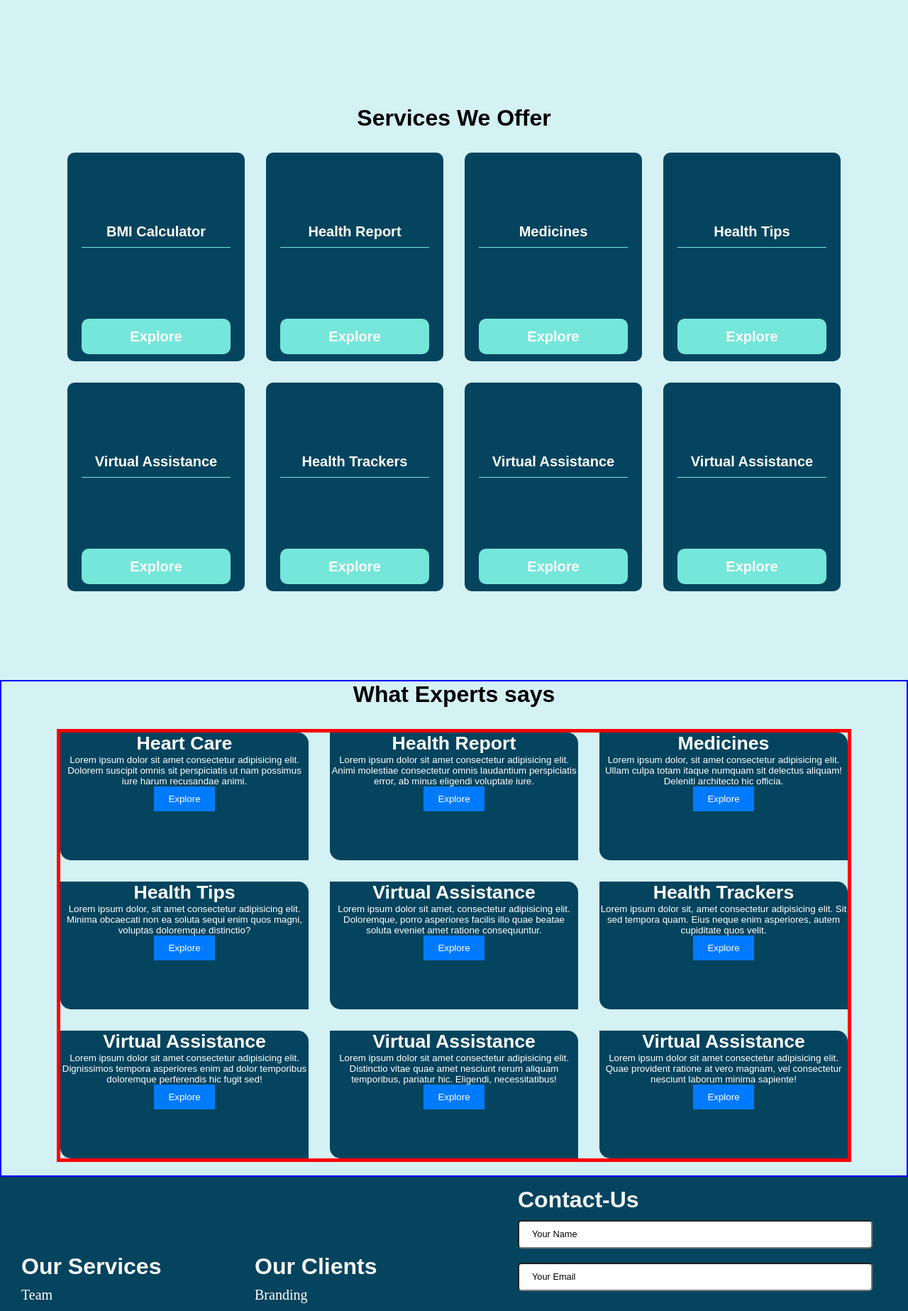
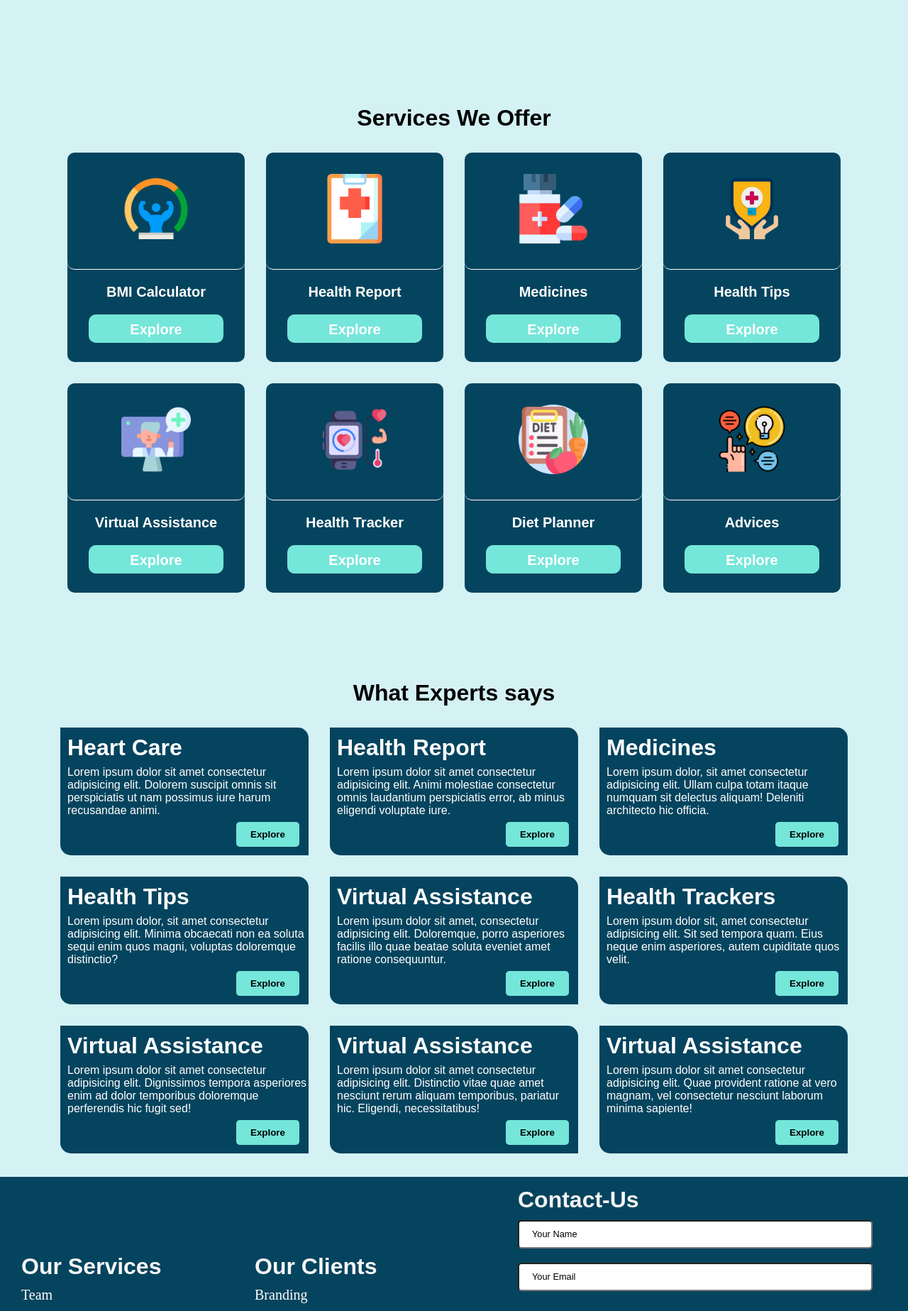
Before and after one commit to poulomi-03/digihealth, a PHP site: page /index.html in a window 1280 px wide; the page is wider, and only the part inside the window is pictured. Shown: the part 718-2565 px from the top of that part at 71% size. Run offline with PHP 8.4, Linux system fonts and the light colour scheme.

Commit message:
added new services folder inside assets for services images, edited css file for services and blogs section

```diff
--- a/index.html
+++ b/index.html
@@ -5,6 +5,7 @@
     <meta name="viewport" content="width=device-width, initial-scale=1.0" />
     <title>Healthcare Website</title>
     <link rel="stylesheet" href="./styles/style.css" />
+    <link rel="stylesheet" href="styles/responsive.css">
     <link
       rel="stylesheet"
       href="https://cdnjs.cloudflare.com/ajax/libs/font-awesome/6.5.2/css/all.min.css"
@@ -47,55 +48,100 @@
     </div>
     <!--hero section ends here-->
 
+    <!--services section starts here-->
     <div class="service-container" id="services">
       <h1>Services We Offer</h1>
       <div class="service-wrapper">
-        <div class="card1">
+
+        <div class="card">
+          <div class="card-img">
+            <img src="assets/services/bmi.png" alt="">
+          </div>
+          <div class="card-content">
             <h1>BMI Calculator</h1>
             <button>Explore</button>
           </div>
+        </div>
 
-        <div class="card2">
+        <div class="card">
+          <div class="card-img">
+            <img src="assets/services/health-report.png" alt="">
+          </div>
+          <div class="card-content">
             <h1>Health Report</h1>
             <button>Explore</button>
           </div>
+        </div>
 
-        <div class="card3">
+        <div class="card">
+          <div class="card-img">
+            <img src="assets/services/medicines.png" alt="">
+          </div>
+          <div class="card-content">
             <h1>Medicines</h1>
             <button>Explore</button>
           </div>
+        </div>
 
-        <div class="card4">
+        <div class="card">
+          <div class="card-img">
+            <img src="assets/services/health-tips.png" alt="">
+          </div>
+          <div class="card-content">
             <h1>Health Tips</h1>
             <button>Explore</button>
           </div>
-
-        <div class="card5">
-          <h1>Virtual Assistance</h1>
-          <button>Explore</button>
         </div>
 
-        <div class="card5">
-          <h1>Health Trackers</h1>
-          <button>Explore</button>
+        <div class="card">
+          <div class="card-img">
+            <img src="assets/services/virtual-assistance.png" alt="">
           </div>
-
-        <div class="card5">
-          <h1>Virtual Assistance</h1>
-          <button>Explore</button>
-        </div>
-
-        <div class="card5">
+          <div class="card-content">
             <h1>Virtual Assistance</h1>
             <button>Explore</button>
           </div>
         </div>
+
+        <div class="card">
+          <div class="card-img">
+            <img src="assets/services/health-tracker.png" alt="">
           </div>
+          <div class="card-content">
+            <h1>Health Tracker</h1>
+            <button>Explore</button>
+          </div>
+        </div>
+
+        <div class="card">
+          <div class="card-img">
+            <img src="assets/services/diet-planner.png" alt="">
+          </div>
+          <div class="card-content">
+            <h1>Diet Planner</h1>
+            <button>Explore</button>
+          </div>
+        </div>
+
+        <div class="card">
+          <div class="card-img">
+            <img src="assets/services/advices.png" alt="">
+          </div>
+          <div class="card-content">
+            <h1>Advices</h1>
+            <button>Explore</button>
+          </div>
+        </div>
+
+      </div>
+    </div>
+    <!--services section ends here-->
+
     <!--blogs section starts here-->
     <div class="blogs-container" id="blogs">
       <h1>What Experts says</h1>
       <div class="blogs-wrapper">
-        <div class="card1">
+        <div class="card">
           <h1>Heart Care</h1>
           <p>
             Lorem ipsum dolor sit amet consectetur adipisicing elit. Dolorem
@@ -105,7 +151,7 @@
           <button>Explore</button>
         </div>
 
-        <div class="card2">
+        <div class="card">
           <h1>Health Report</h1>
           <p>
             Lorem ipsum dolor sit amet consectetur adipisicing elit. Animi
@@ -115,7 +161,7 @@
           <button>Explore</button>
         </div>
 
-        <div class="card3">
+        <div class="card">
           <h1>Medicines</h1>
           <p>
             Lorem ipsum dolor, sit amet consectetur adipisicing elit. Ullam
@@ -125,7 +171,7 @@
           <button>Explore</button>
         </div>
 
-        <div class="card4">
+        <div class="card">
           <h1>Health Tips</h1>
           <p>
             Lorem ipsum dolor, sit amet consectetur adipisicing elit. Minima
@@ -135,7 +181,7 @@
           <button>Explore</button>
         </div>
 
-        <div class="card5">
+        <div class="card">
           <h1>Virtual Assistance</h1>
           <p>
             Lorem ipsum dolor sit amet, consectetur adipisicing elit.
@@ -145,7 +191,7 @@
           <button>Explore</button>
         </div>
 
-        <div class="card6">
+        <div class="card">
           <h1>Health Trackers</h1>
           <p>
             Lorem ipsum dolor sit, amet consectetur adipisicing elit. Sit sed
@@ -155,7 +201,7 @@
           <button>Explore</button>
         </div>
 
-        <div class="card7">
+        <div class="card">
           <h1>Virtual Assistance</h1>
           <p>
             Lorem ipsum dolor sit amet consectetur adipisicing elit. Dignissimos
@@ -165,7 +211,7 @@
           <button>Explore</button>
         </div>
 
-        <div class="card8">
+        <div class="card">
           <h1>Virtual Assistance</h1>
           <p>
             Lorem ipsum dolor sit amet consectetur adipisicing elit. Distinctio
@@ -174,7 +220,7 @@
           </p>
           <button>Explore</button>
         </div>
-        <div class="card9">
+        <div class="card">
           <h1>Virtual Assistance</h1>
           <p>
             Lorem ipsum dolor sit amet consectetur adipisicing elit. Quae
@@ -185,6 +231,8 @@
         </div>
       </div>
     </div>
+
+
     <!--footer section starts here-->
     <div class="footer" id="contact">
       <div class="footer-container">
--- /dev/null
+++ b/styles/responsive.css
@@ -0,0 +1,184 @@
+/* Responsive CSS for Mobile Devices */
+@media only screen and (max-width: 600px) {
+    .container {
+      flex-direction: column;
+    }
+    .container-wrap {
+      width: 100%;
+      border-radius: 0;
+      margin-top: 20px;
+    }
+    .container-wrap button {
+      margin-left: 0;
+      width: 100%;
+      border-radius: 0;
+    }
+    .hero-wrapper {
+      flex-direction: column;
+      gap: 20px;
+    }
+    .hero-img img {
+      width: 100%;
+      height: auto;
+    }
+    .hero-content h1 {
+      font-size: 50px;
+      margin-top: 100px;
+    }
+    .hero-content p {
+      font-size: 24px;
+      margin-top: 20px;
+    }
+    .hero-content button {
+      margin-top: 50px;
+      width: 100%;
+      font-size: 20px;
+    }
+    .service-container {
+      margin-top: 100px;
+      height: auto;
+    }
+    .service-wrapper {
+      grid-template-columns: repeat(2, 1fr);
+    }
+    .service-wrapper div {
+      width: 100%;
+      height: auto;
+      margin-bottom: 20px;
+    }
+    .service-wrapper button {
+      width: 100%;
+      margin-top: 20px;
+    }
+    .blogs-container {
+      margin-top: 50px;
+    }
+    .blogs-wrapper {
+      grid-template-columns: repeat(1, 1fr);
+    }
+    .blogs-wrapper div {
+      width: 100%;
+      height: auto;
+    }
+    .footer-container input {
+      width: 100%;
+    }
+    .footer-form textarea {
+      width: 100%;
+    }
+  }
+
+
+  /* Responsive CSS for Tablets */
+@media only screen and (min-width: 601px) and (max-width: 1024px) {
+    .container-wrap {
+      width: 400px;
+    }
+    .hero-wrapper {
+      gap: 100px;
+    }
+    .hero-img img {
+      width: 400px;
+      height: 400px;
+    }
+    .hero-content h1 {
+      font-size: 70px;
+      margin-top: 120px;
+    }
+    .hero-content p {
+      font-size: 28px;
+      margin-top: 30px;
+    }
+    .hero-content button {
+      margin-top: 80px;
+      width: 400px;
+      font-size: 24px;
+    }
+    .service-container {
+      margin-top: 120px;
+    }
+    .service-wrapper {
+      gap: 20px;
+    }
+    .service-wrapper div {
+      width: 200px;
+    }
+    .service-wrapper button {
+      margin-top: 50px;
+      width: 180px;
+      font-size: 18px;
+    }
+    .blogs-container {
+      margin-top: 80px;
+    }
+    .blogs-wrapper {
+      gap: 20px;
+    }
+    .blogs-wrapper div {
+      width: 300px;
+      height: 150px;
+    }
+    .footer-container input {
+      width: 400px;
+    }
+    .footer-form textarea {
+      width: 400px;
+    }
+  }
+
+  /* Responsive CSS for Desktop Windows */
+  @media only screen and (min-width: 1025px) {
+    .container-wrap {
+      width: 500px;
+    }
+    .hero-wrapper {
+      gap: 200px;
+    }
+    .hero-img img {
+      width: 630px;
+      height: 640px;
+    }
+    .hero-content h1 {
+      font-size: 100px;
+      margin-top: 150px;
+    }
+    .hero-content p {
+      font-size: 38px;
+      margin-top: 50px;
+    }
+    .hero-content button {
+      margin-top: 100px;
+      width: 500px;
+      font-size: 30px;
+    }
+    .service-container {
+      margin-top: 150px;
+    }
+    .service-wrapper {
+      gap: 30px;
+    }
+    .service-wrapper div {
+      width: 250px;
+    }
+    .service-wrapper button {
+      margin-top: 100px;
+      width: 210px;
+      font-size: 20px;
+    }
+    .blogs-container {
+      margin-top: 10px;
+    }
+    .blogs-wrapper {
+      gap: 30px;
+    }
+    .blogs-wrapper div {
+      width: 350px;
+      height: 180px;
+    }
+    .footer-container input {
+      width: 500px;
+    }
+    .footer-form textarea {
+      width: 500px;
+    }
+  }
--- a/styles/style.css
+++ b/styles/style.css
@@ -143,34 +143,62 @@ html {
   /* border: 5px solid red; */
 }
 
-.service-wrapper div {
+.service-wrapper .card {
   width: 250px;
   background-color: #05445e;
-  height: auto;
-  color: #fff;
-  font-size: smaller;
+  height: 295px;
+  display: flex;
+  flex-direction: column;
+  align-items: center;
+  align-content: center;
   text-align: center;
   border-radius: 10px;
+  color: #fff;
+  /* border: 2px solid red; */
 }
 
-.service-wrapper h1 {
-  font-size: 20px;
-  margin-top: 100px;
-  border-bottom: 1px solid #75e6da;
-  margin-right: 20px;
-  margin-left: 20px;
-  padding-bottom: 10px;
+.card .card-img{
+  width: 250px;
+  height: 60%;
+  border-radius: 10px;
+  border-bottom: 1px solid #fff;
+  /* border: 2px solid red; */
 }
 
-.service-wrapper button {
-  margin-top: 100px;
-  width: 210px;
-  height: 50px;
+.card-img img{
+  width: 50%;
+  height: 60%;
+  object-fit: contain;
+  margin-top: 30px;
+  /* border: 2px solid yellow; */
+}
+
+.card .card-content{
+  display: flex;
+  flex-direction: column;
+  align-items: center;
+  align-content: center;
+  gap: 0;
+  height: 40%;
+  width: 250px;
+  margin-top: 20px;
+  border-radius: 10px;
+  /* border: 2px solid lightgreen; */
+}
+
+.card .card-content h1 {
+  font-size: 20px;
+  /* border-bottom: 1px solid #75e6da; */
+}
+
+.card .card-content button {
+  width: 190px;
+  height: 40px;
   background-color: #75e6da;
-  margin-bottom: 10px;
   font-size: 20px;
   font-weight: 700;
   border-radius: 10px;
+  margin-top: 20px;
 }
 
 .service-wrapper button:hover {
@@ -178,17 +206,19 @@ html {
 }
 
 /* services section ends here  */
+
+
 /* blogs section starts here */
 
 .blogs-container {
   margin-top: 10px;
-  border: 2px solid blue;
   height: 700px;
   display: flex;
   flex-direction: column;
   gap: 30px;
   align-items: center;
   align-content: center;
+    /* border: 2px solid blue; */
 }
 
 .blogs-wrapper {
@@ -198,7 +228,7 @@ html {
   grid-template-columns: repeat(3, 1fr);
   grid-template-rows: repeat(3, 1fr);
   justify-content: space-between;
-  border: 5px solid red;
+  /* border: 1px solid red; */
 }
 
 .blogs-wrapper div {
@@ -206,11 +236,29 @@ html {
   background-color: #05445e;
   height: 180px;
   color: #fff;
-  font-size: smaller;
-  text-align: center;
+  display: flex;
+  flex-direction: column;
+  align-items: start;
+  align-content: start;
+  gap: 7px;
   border-top-right-radius: 15px;
   border-bottom-left-radius: 15px;
+  padding-left: 10px;
+  padding-top: 10px;
 }
+
+.blogs-wrapper div button{
+  background-color: #75e6da;
+  border-radius: 5px;
+  float: right;
+  color: #000;
+  font-weight: 700;
+  cursor: pointer;
+  margin-left: 70%;
+}
+
+/* blogs section ends here  */
+
 
 /* footer section starts here  */
 
```
Also changed, not shown: assets/services/advices.png (added), assets/services/bmi.png (added), assets/services/diet-planner.png (added), assets/services/health-report.png (added), assets/services/health-tips.png (added), assets/services/health-tracker.png (added), assets/services/medicines.png (added), assets/services/virtual-assistance.png (added). Lines whose indentation alone changed are shown as unchanged.
